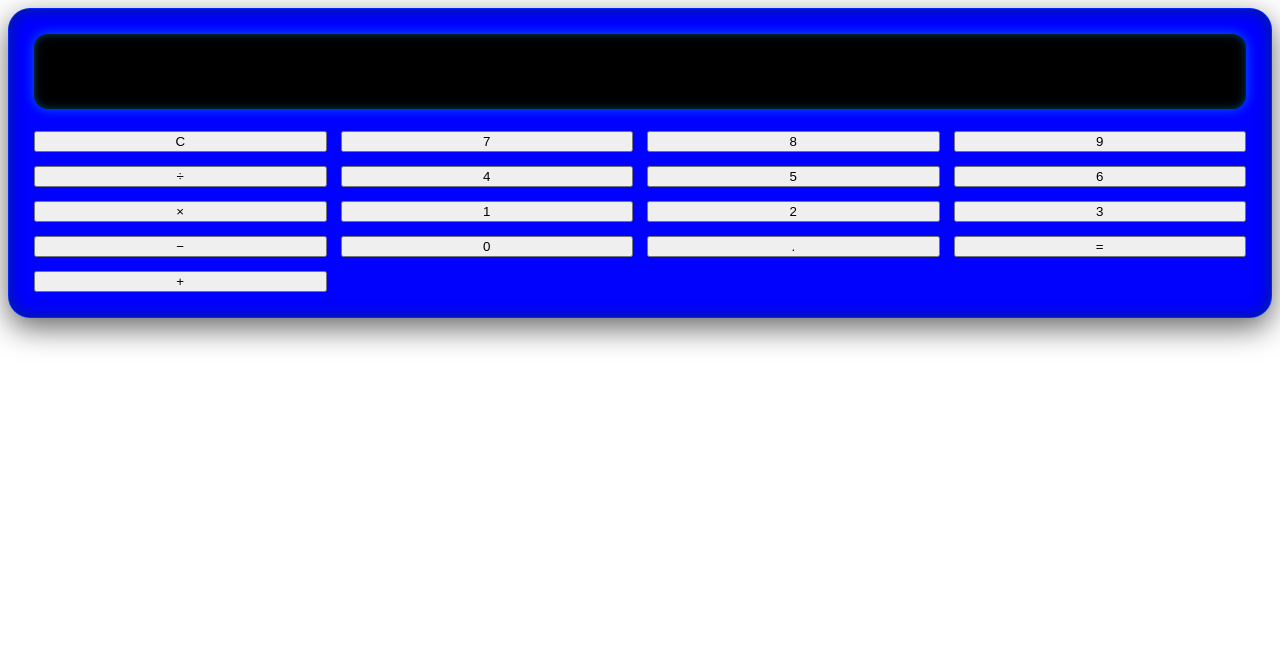
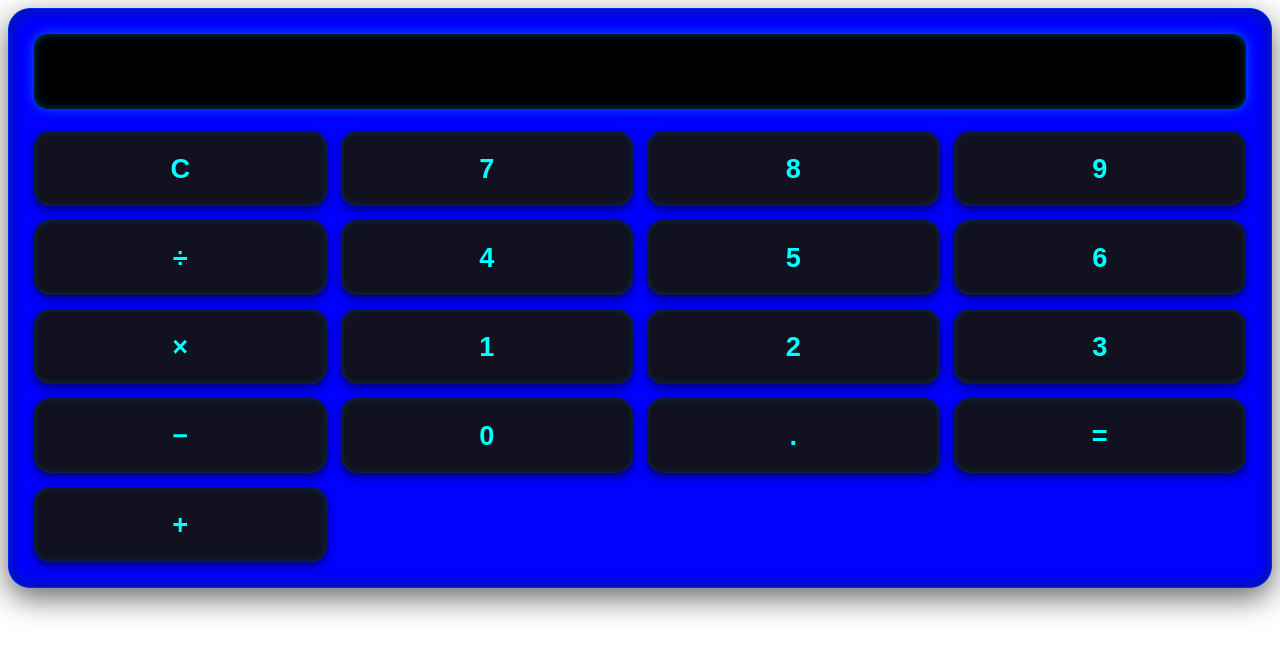
Before and after one commit to v-arevalo/Calculadora, a plain HTML site: page index.html in a window 1280 px wide. Drawn offline with Linux system fonts and the light colour scheme.

Commit message:
Diseño de botones y color de numeros

```diff
--- a/style.css
+++ b/style.css
@@ -62,3 +62,20 @@
   grid-template-columns: repeat(4, 1fr);
   gap: 14px;
 }
+
+.buttons button {
+  height: 75px;
+  font-size: 1.7em;
+  border: none;
+  border-radius: 16px;
+  cursor: pointer;
+  background: #111120;
+  color: #0ff;
+  font-weight: bold;
+  transition: all 0.2s ease;
+  box-shadow:
+    0 4px 10px rgba(0, 0, 0, 0.5),
+    inset 0 0 6px rgba(0, 100, 150, 0.4);
+  position: relative;
+  overflow: hidden;
+}
```
